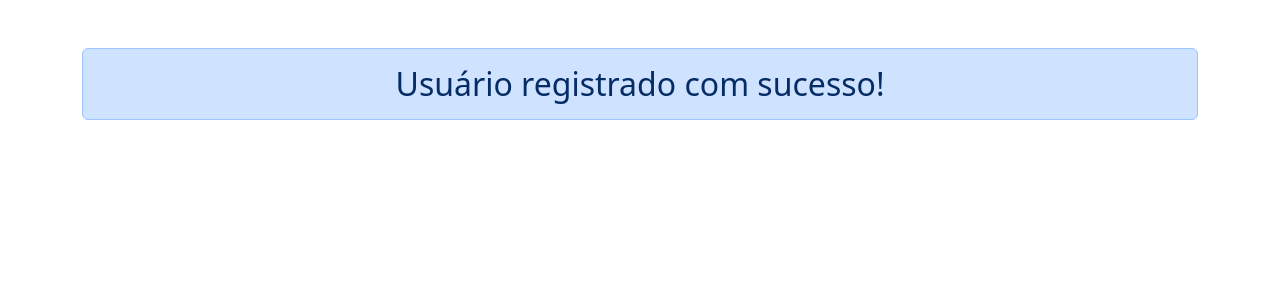
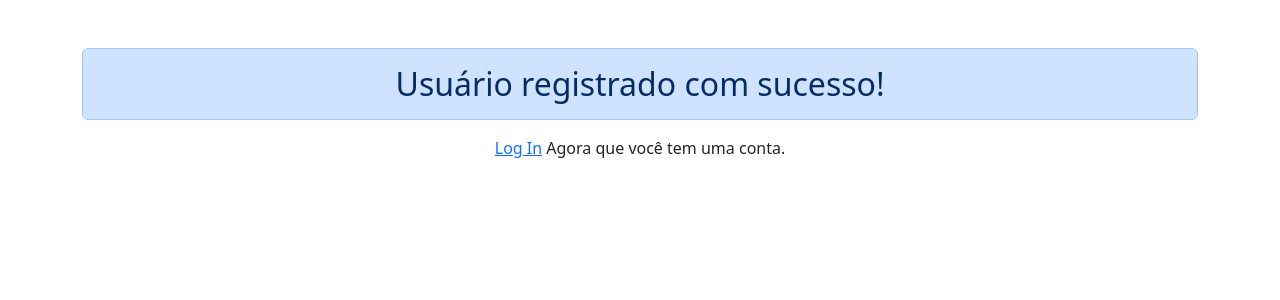
Before and after one commit to emanuel07mii/project_to_do_list, a Django app: page /register/sucesso in a window 1280 px wide. Shown: the part 56-356 px from the top of the page. Run offline with Django 5.2, Linux system fonts and the light colour scheme; some libraries are stand-ins or nearby versions.

Commit message:
adicionando botão para fazer login logo depois do cadastro de usuário

```diff
--- a/register/templates/sucesso.html
+++ b/register/templates/sucesso.html
@@ -6,4 +6,8 @@
     <h2 class="alert alert-primary mt-5 text-center" role="alert">Usuário registrado com sucesso!</h2>
 </div>
 
+<div class="container text-center">
+    <a href="{% url 'login_page' %}">Log In</a> Agora que você tem uma conta.
+</div>
+
 {% endblock %}
```
